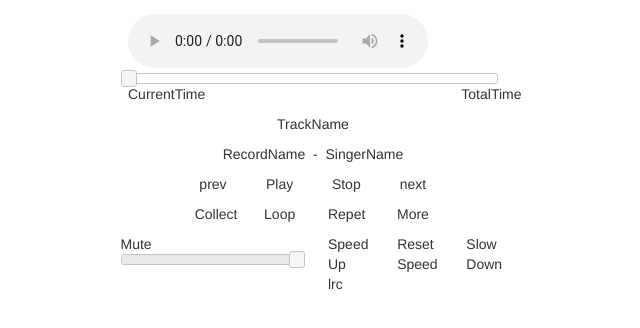
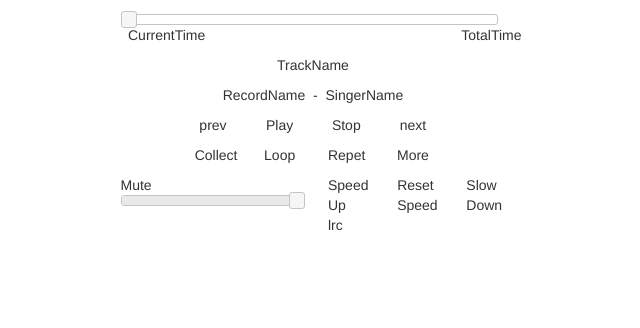
Before and after one commit to MOOOWOOO/player, an Electron app: page index.html in a window 800 px wide. Shown: the whole page, without its empty margins (87-727 px from the left). Drawn offline with Linux system fonts and the light colour scheme; no server answers.

Commit message:
[Style](index.html): hide audio control

```diff
--- a/index.html
+++ b/index.html
@@ -13,7 +13,7 @@
 <div class="container col-xs-12" id="id-div-panel-body">
     <div class="row" id="id-div-playing-process-holder">
         <div class="col-xs-6 col-xs-offset-3">
-            <audio id='id-audio-player' controls></audio>
+            <audio id='id-audio-player'></audio>
             <span id="id-current-track" data-current-track="-1"></span>
             <div class="" id="id-div-playing-process"></div>
         </div>
```
